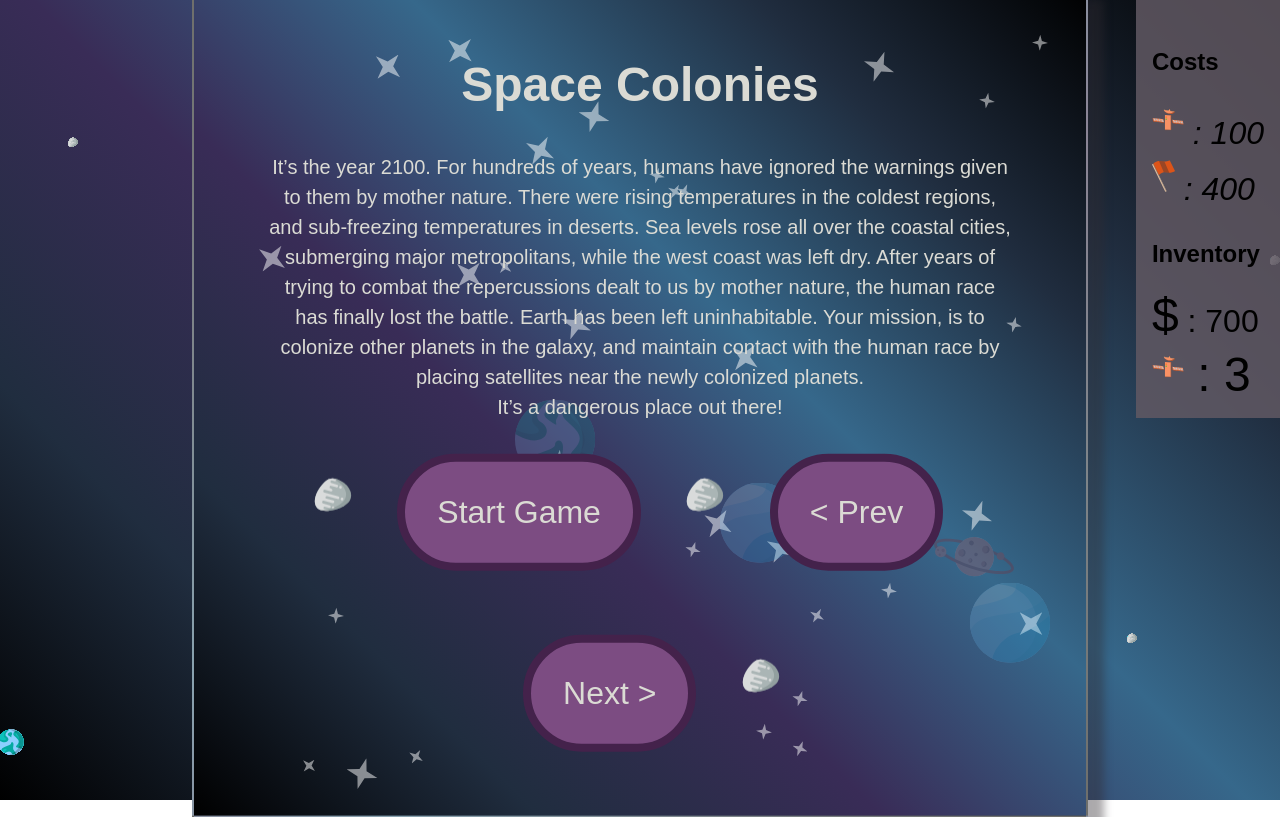
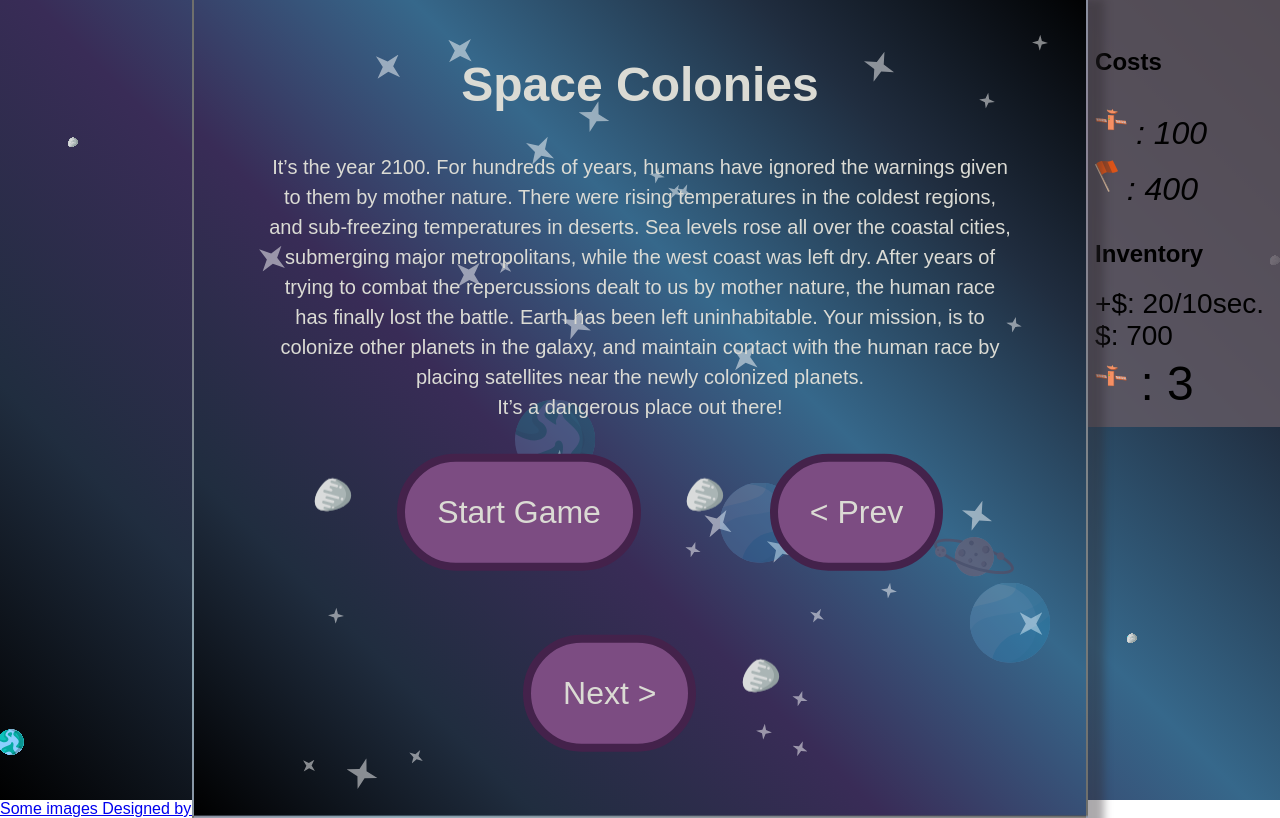
Before and after one commit to jwong92/GGJ2018, a website: page public/index.html in a window 1280 px wide. Drawn offline with nearby package versions, Linux system fonts and the light colour scheme; no server answers; a web font is replaced by a local one.

Commit message:
added rate for money on HUD

```diff
--- a/public/css/styles.css
+++ b/public/css/styles.css
@@ -45,16 +45,16 @@ body {
   font-style: italic;
 }
 
-.costs span::before {
-  content: "$";
+.money span::before {
+  content: "$: ";
 }
 
 .sat span::before, .flag span::before {
   content: " : ";
 }
 
-#money {
-  font-size: 2rem;
+.money {
+  font-size: 1.75rem;
 }
 
 /* INSTRUCTIONS */
--- a/public/index.html
+++ b/public/index.html
@@ -19,7 +19,8 @@
     <div class="costs flag"><img src="img/flags/flag-red.svg" /><span>400</span></div>
 
     <h2>Inventory</h2>
-    <div class="inv flag">$<span id="money">4000</span></div>
+    <div class="inv money">+<span id="money_rate">40</span>/10sec.</div>
+    <div class="inv money"><span id="money">4000</span></div>
     <div class="inv sat"><img src="img/stars/satellite-red.svg" /><span>5</span></div>
     <!-- <div class="inv flag"><img src="img/flags/flag-red.svg" /><span>4</span></div> -->
   </div>
@@ -43,6 +44,7 @@
     <div id="stars"></div>
     <div id="planets"></div>
   </section>
+  <footer><a href="http://www.freepik.com">Some images Designed by Freepik</a></footer>
 <script src="js/socket.io.slim.js"></script>
 <script src="js/game.js"></script>
 <!--Add your scripts below if needed-->
--- a/public/js/game.js
+++ b/public/js/game.js
@@ -147,8 +147,8 @@
 		updateHud() {
 			$("#money").html(this.current_user.amount)
 			$(".inv.sat span").html(this.current_user.sat)
-			$(".costs.sat span").html(Map.satellite_price)
-
+			$(".costs.sat span").html(this.Map.satellite_price)
+			$("#money_rate").html(this.current_user.rate)
 		}
 
 	}
```
